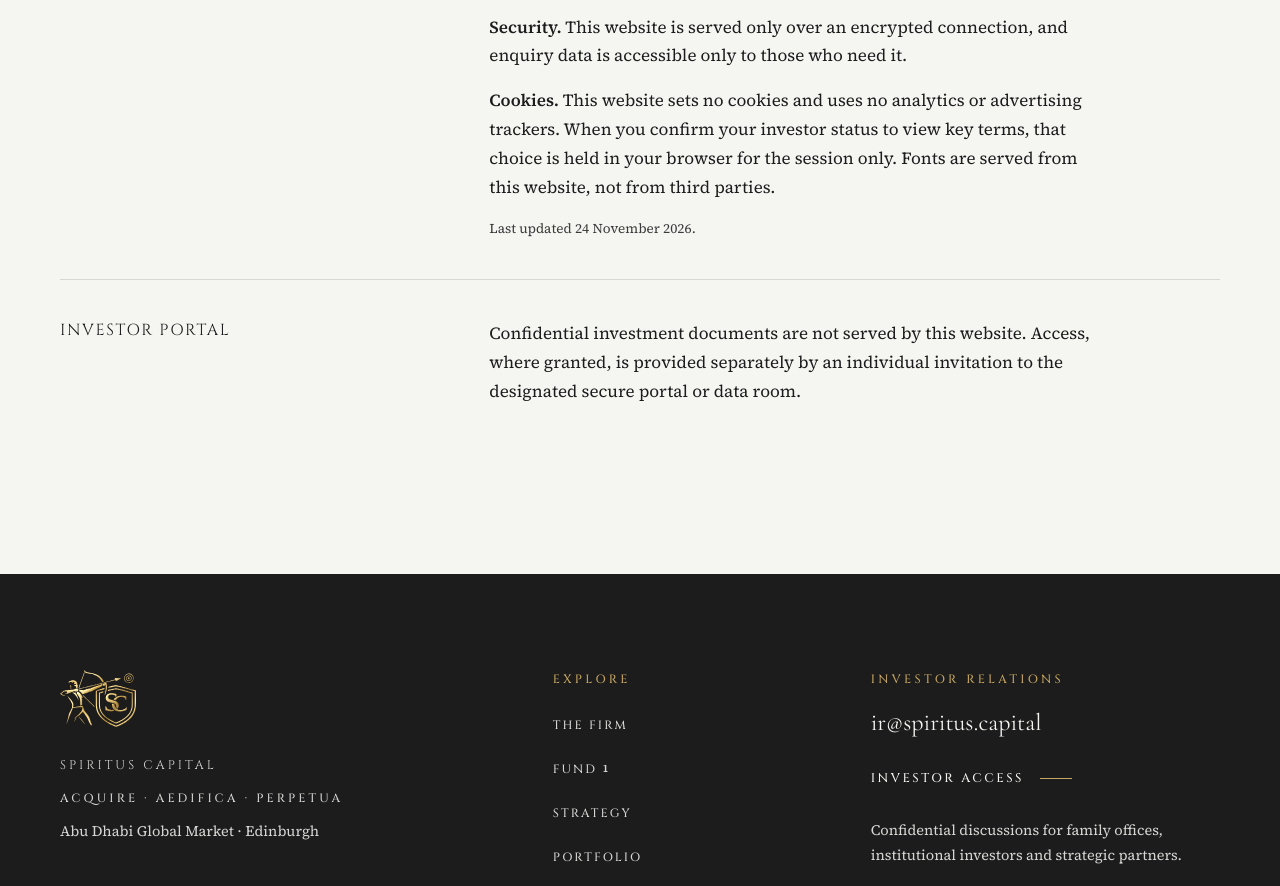
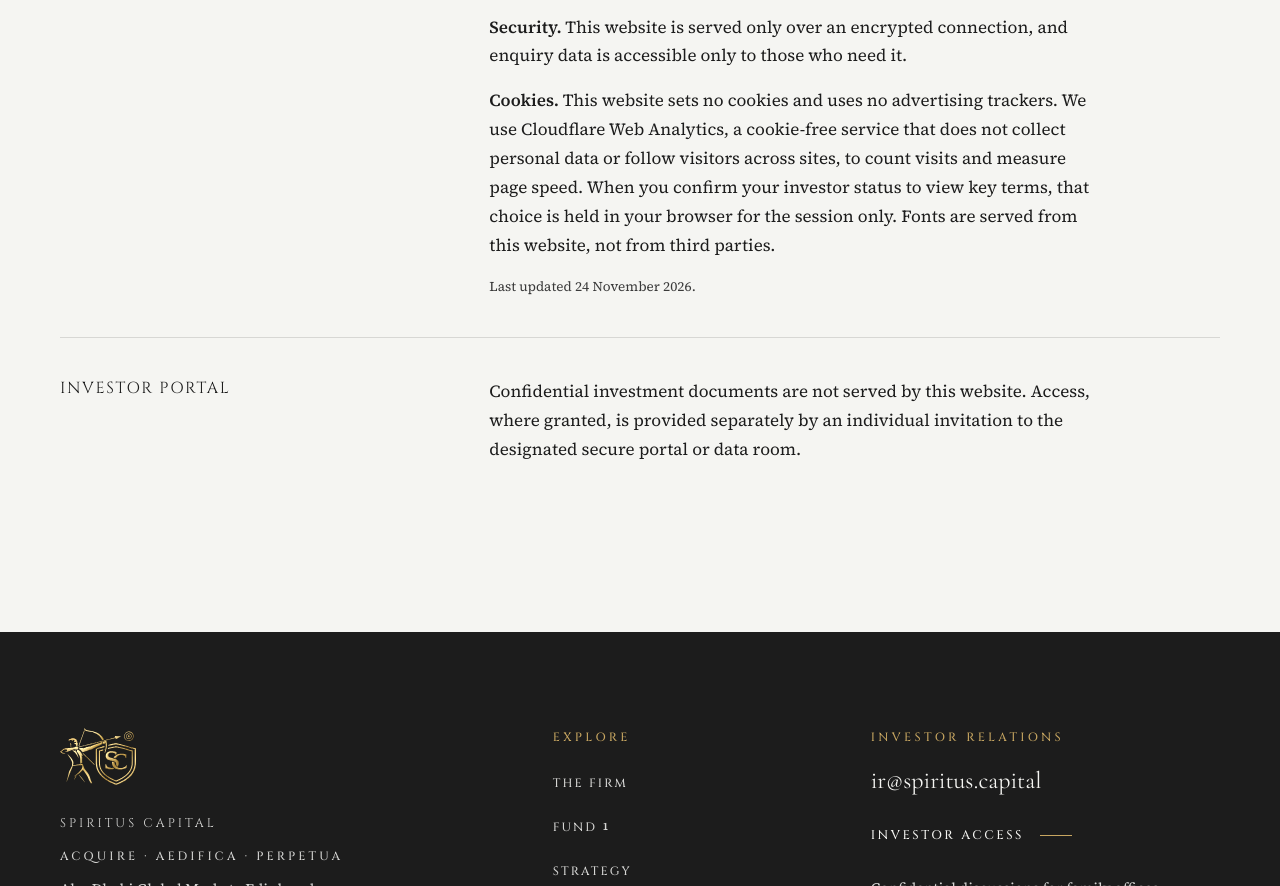
Before and after one commit to spiritus-capital/spiritus-capital, a plain HTML site: page legal/index.html in a window 1280 px wide. Shown: the part 4484-5370 px from the top of the page. Drawn offline with Linux system fonts and the light colour scheme.

Commit message:
Legal: disclose cookie-free Cloudflare Web Analytics
Co-Authored-By: Claude Opus 5.5 <noreply@anthropic.com>
Claude-Session: https://claude.ai/code/session_01BjTfbdYFGuwLgoPc1urCZi

```diff
--- a/legal/index.html
+++ b/legal/index.html
@@ -84,7 +84,7 @@
       <p><strong>How long we keep it.</strong> For as long as needed to handle the enquiry and in any case no longer than 24 months after our last contact, unless a longer period is required by law or by an investor relationship. Data is then securely deleted or anonymised. We do not use your data for automated decision-making or profiling, and we do not sell it.</p>
       <p><strong>Your rights.</strong> You may ask for access to, correction or deletion of your data, object to or restrict its use, or ask for a copy in a portable format, by emailing ir@spiritus.capital. We respond within one month. You may also complain to the Information Commissioner’s Office (ico.org.uk) or, if you are in the EEA, to the data protection authority in the country where you live or work.</p>
       <p><strong>Security.</strong> This website is served only over an encrypted connection, and enquiry data is accessible only to those who need it.</p>
-      <p><strong>Cookies.</strong> This website sets no cookies and uses no analytics or advertising trackers. When you confirm your investor status to view key terms, that choice is held in your browser for the session only. Fonts are served from this website, not from third parties.</p>
+      <p><strong>Cookies.</strong> This website sets no cookies and uses no advertising trackers. We use Cloudflare Web Analytics, a cookie-free service that does not collect personal data or follow visitors across sites, to count visits and measure page speed. When you confirm your investor status to view key terms, that choice is held in your browser for the session only. Fonts are served from this website, not from third parties.</p>
       <p class="caption">Last updated 24 November 2026.</p>
     </div></div>
     <div class="legal" data-r><p class="title" role="heading" aria-level="2">Investor portal</p><div><p>Confidential investment documents are not served by this website. Access, where granted, is provided separately by an individual invitation to the designated secure portal or data room.</p></div></div>
```
